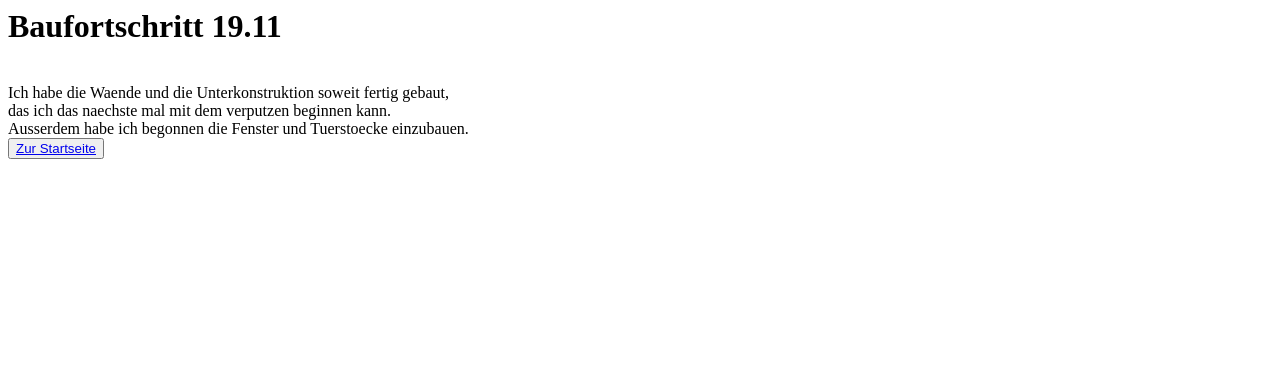
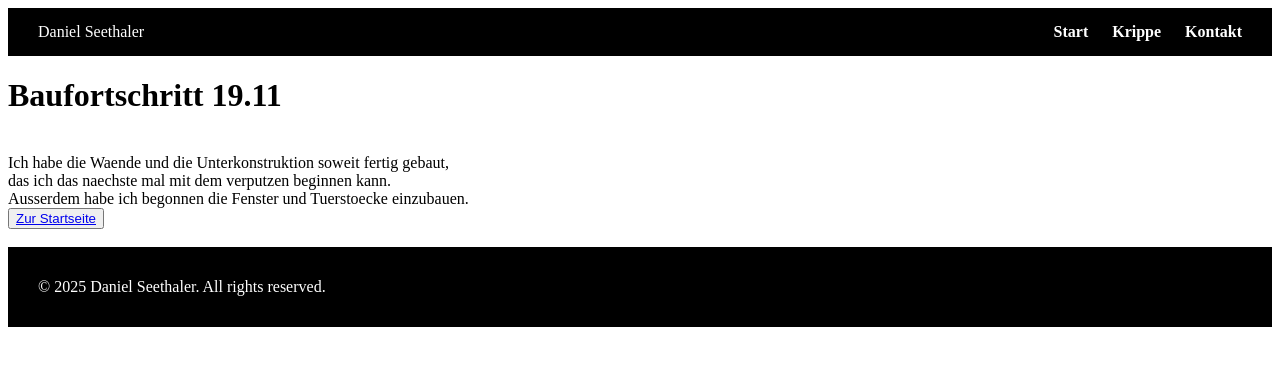
Before and after one commit to Dseethaler1/Krippenbau, a plain HTML site: page 19.11.html in a window 1280 px wide. Drawn offline with Linux system fonts and the light colour scheme.

Commit message:
Update 19.11.html

```diff
--- a/19.11.html
+++ b/19.11.html
@@ -1,3 +1,21 @@
+<head>
+  <meta charset="utf-8">
+  <meta name="viewport" content="width=device-width">
+  <title>Baufortschritt 19.11</title>
+  <link href="style.css" rel="stylesheet" type="text/css" />
+  <meta name="viewport" content="width=device-width, initial-scale=1">
+</head>
+
+<header>
+  <div class="logo">Daniel Seethaler</div>
+  <nav>
+    <a href="index.html">Start</a>
+    <a href="#Krippe">Krippe</a>
+    <a href="kontakt.html">Kontakt</a>
+  </nav>
+</header>
+
+
 <h1>Baufortschritt 19.11</h1>
 <br>
 <a>Ich habe die Waende und die Unterkonstruktion soweit fertig gebaut,<br> das ich das naechste mal mit dem verputzen beginnen kann.</a>
@@ -7,3 +25,10 @@
 <button>
   <a href="index.html">Zur Startseite</a>
 </button>
+<br>
+<br>
+<footer>
+  <div class="footer-content">
+    <p>&copy; 2025 Daniel Seethaler. All rights reserved.</p>
+  </div>
+</footer>
```
